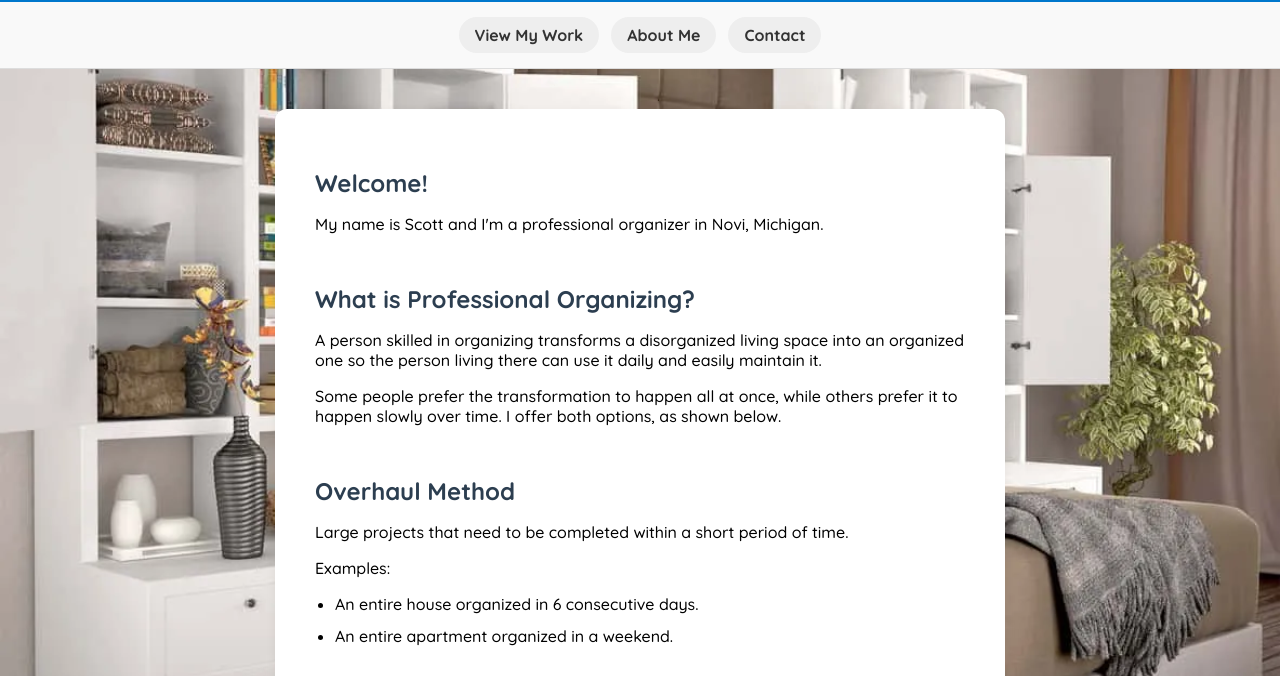
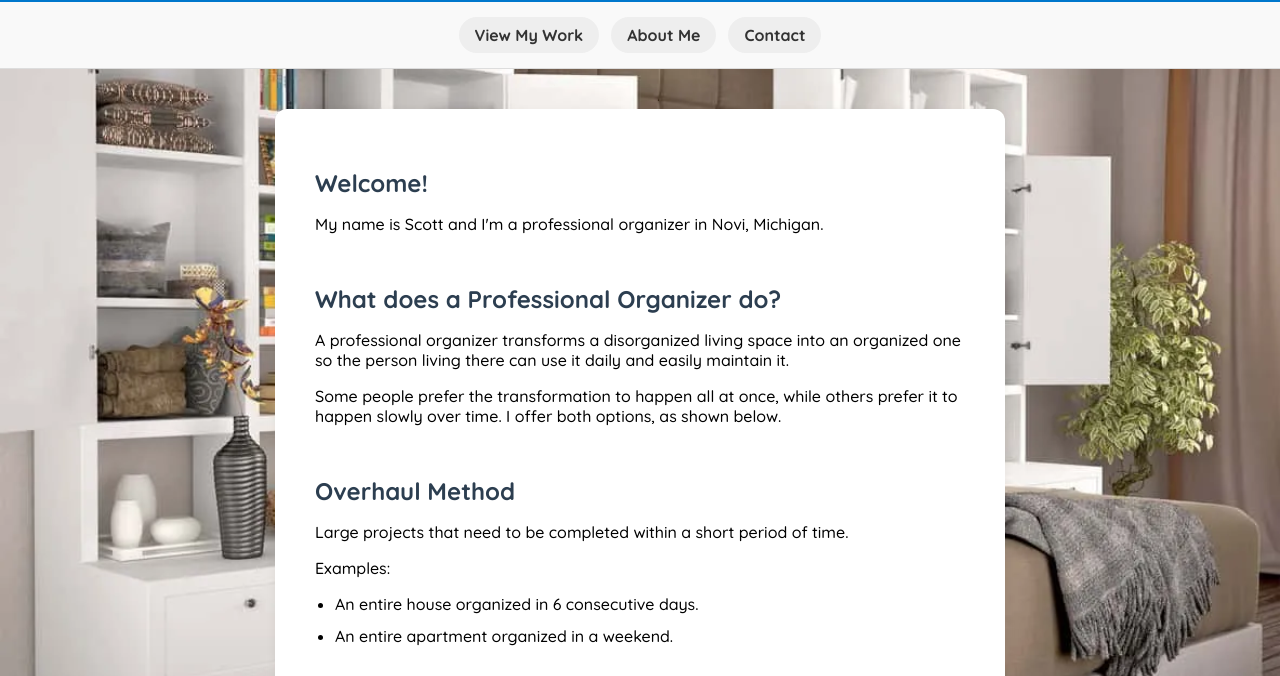
Before and after one commit to ScooterD84/Scott-Organizing, a plain HTML site: page index.html in a window 1280 px wide. Shown: the part 124-800 px from the top of the page. Drawn offline with Linux system fonts and the light colour scheme.

Commit message:
Update index.html

```diff
--- a/index.html
+++ b/index.html
@@ -142,8 +142,8 @@
       </section>
 
       <section id="definition">
-        <h2>What is Professional Organizing?</h2>
-        <p>A person skilled in organizing transforms a disorganized living space into an organized one so the person living there can use it daily and easily maintain it.</p>
+        <h2>What does a Professional Organizer do?</h2>
+        <p>A professional organizer transforms a disorganized living space into an organized one so the person living there can use it daily and easily maintain it.</p>
         <p>Some people prefer the transformation to happen all at once, while others prefer it to happen slowly over time. I offer both options, as shown below.</p>
       </section>
 
```
